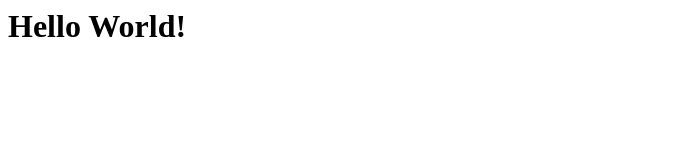
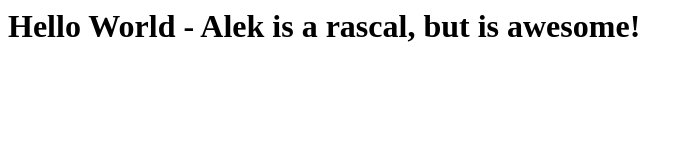
Before and after one commit to Intuitecht/git-test, a plain HTML site: page index.html in a window 1280 px wide. Shown: the whole page, without its empty margins (0-693 px from the left). Drawn offline with Linux system fonts and the light colour scheme.

Commit message:
Update index.html
rascal

```diff
--- a/index.html
+++ b/index.html
@@ -9,6 +9,6 @@ scale=1.0">
 <title>Document</title>
 </head>
 <body>
-<h1>Hello World!</h1>
+<h1>Hello World - Alek is a rascal, but is awesome!</h1>
 </body>
 </html>
```
